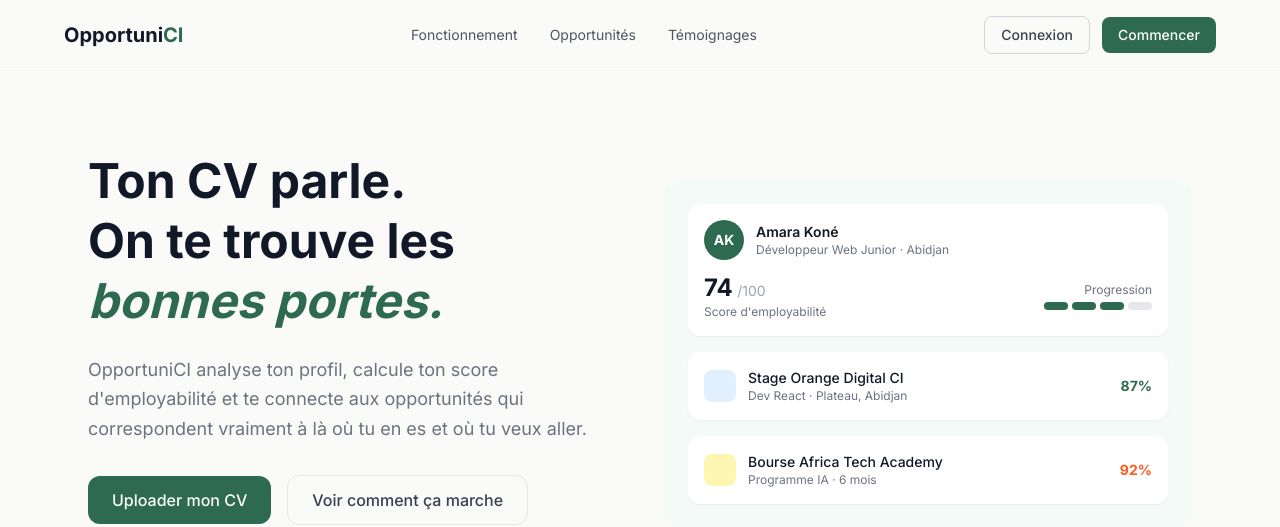
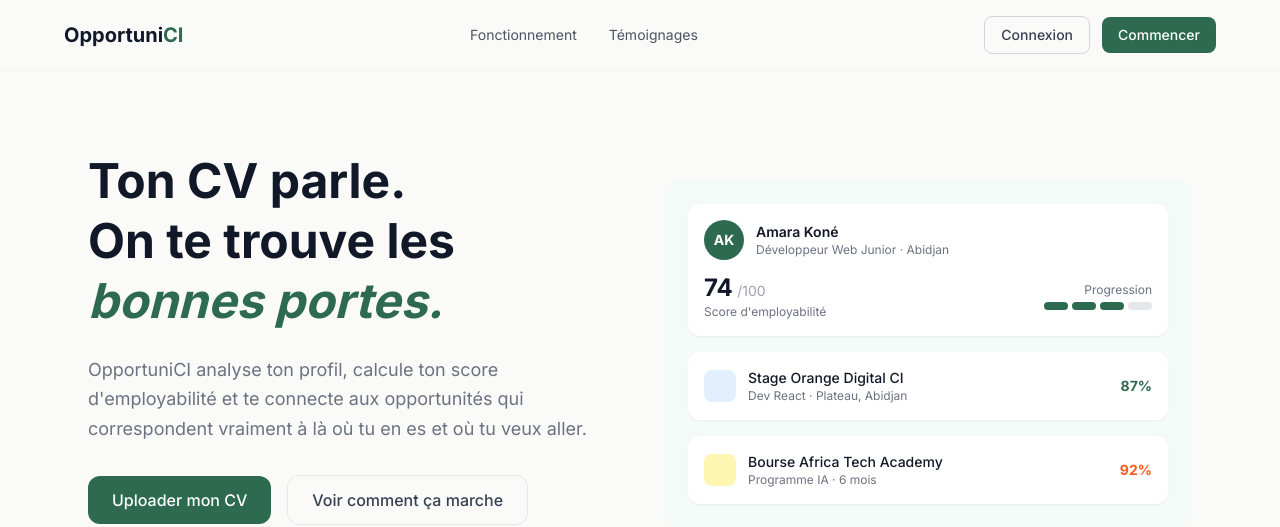
Before and after one commit to DjafarouAbdou909/opportunici, a Django app: page / in a window 1280 px wide. Shown: the top 527 px of the page. Run offline with Django 5.2, Linux system fonts and the light colour scheme; some libraries are stand-ins or nearby versions.

Commit message:
fix(landing): remove unused Opportunities navbar link

```diff
--- a/templates/core/landing.html
+++ b/templates/core/landing.html
@@ -12,7 +12,6 @@
         </a>
         <div class="hidden md:flex items-center gap-8 text-sm text-gray-600">
             <a href="#fonctionnement" class="hover:text-gray-900">Fonctionnement</a>
-            <a href="#opportunites" class="hover:text-gray-900">Opportunités</a>
             <a href="#temoignages" class="hover:text-gray-900">Témoignages</a>
         </div>
         <div class="flex items-center gap-3">
```
